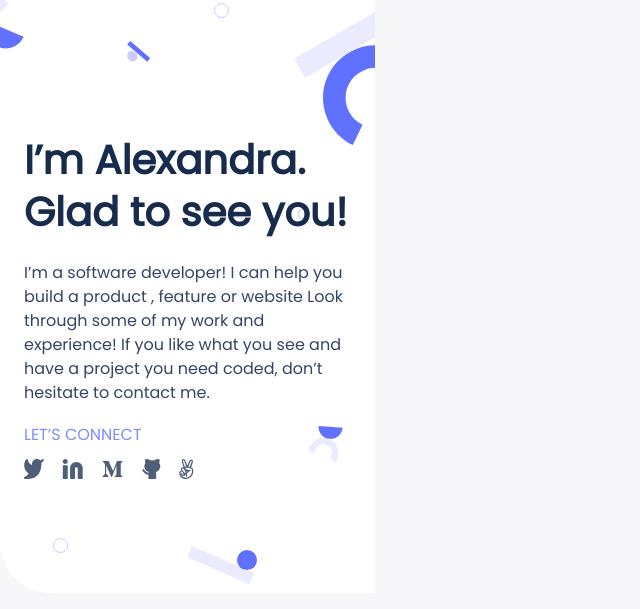
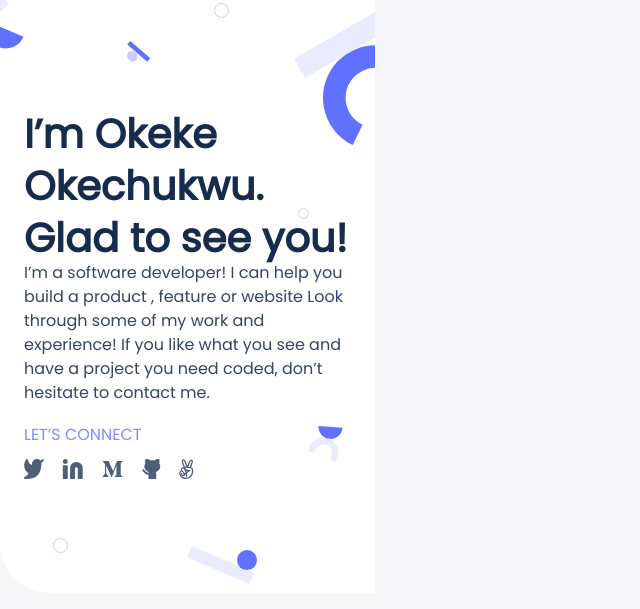
Before and after one commit to okayboy12/Portfolio-setup-and-mobile-first, a website: page index.html in a window 1280 px wide. Shown: the part 51-660 px from the top of the page, without its empty margins (0-640 px from the left). Drawn offline with nearby package versions, Linux system fonts and the light colour scheme.

Commit message:
README.md file updated

```diff
--- a/index.html
+++ b/index.html
@@ -22,7 +22,7 @@
     </header>
     <main>
         <section class="intro">
-            <span>I’m Alexandra.
+            <span>I’m Okeke Okechukwu.
                     Glad to see you!</span>
 
 
```
Also changed, not shown: README.md, asset/images/screenshot.png (added).
